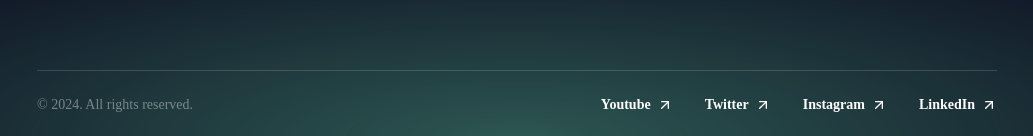
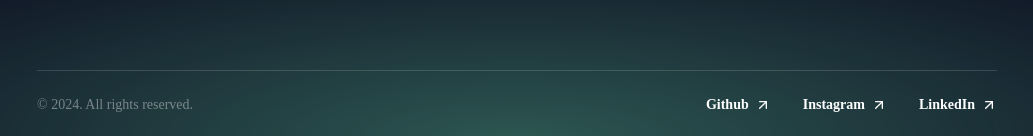
Before and after one commit to iamy8000/my_portfolio, a Next.js app: page / in a window 1280 px wide. Shown: the part 4479-4615 px from the top of the page, without its empty margins (123-1156 px from the left). Built offline with nearby package versions, Linux system fonts and the light colour scheme.

Commit message:
Add footer link

```diff
--- a/src/sections/Footer.tsx
+++ b/src/sections/Footer.tsx
@@ -1,28 +1,35 @@
 import ArrowUpRightIcon from "@/assets/icons/arrow-up-right.svg";
 
 const footerLinks = [
-  { title: "Youtube", href: "" },
-  { title: "Twitter", href: "" },
-  { title: "Instagram", href: "" },
-  { title: "LinkedIn", href: "" },
+  { title: "Github", href: "https://github.com/ianwu0915" },
+  { title: "Instagram", href: "https://www.instagram.com/ianwu0915/" },
+  { title: "LinkedIn", href: "https://www.linkedin.com/in/ianwu0915/" },
 ];
 export const Footer = () => {
   const maskStyle = {
-    WebkitMaskImage: "radial-gradient(50% 50% at bottom center, black, transparent)",
+    WebkitMaskImage:
+      "radial-gradient(50% 50% at bottom center, black, transparent)",
     maskImage: "radial-gradient(50% 50% at bottom center, black, transparent)",
   };
 
   return (
-    <footer className="relative -z-10 overflow-x-clip">
-      <div className="absolute h-[400px] w-[1600px] bottom-0 left-1/2 -translate-x-1/2 bg-emerald-300/30 -z-10" style={maskStyle}></div>
+    <footer className="relative overflow-x-clip">
+      <div
+        className="absolute h-[400px] w-[1600px] bottom-0 left-1/2 -translate-x-1/2 bg-emerald-300/30 -z-10"
+        style={maskStyle}
+      ></div>
       <div className="container">
         <div className="border-t border-white/15 py-6 text-sm flex flex-col md:flex-row md:justify-between items-center gap-8">
           <div className="text-white/40">&copy; 2024. All rights reserved.</div>
           <nav className="flex flex-col md:flex-row items-center gap-8">
             {footerLinks.map((link) => (
-              <a key={link.title} href={link.href} className="inline-flex items-center gap-1.5">
+              <a
+                key={link.title}
+                href={link.href}
+                className="inline-flex items-center gap-1.5"
+              >
                 <span className="font-semibold">{link.title}</span>
-                <ArrowUpRightIcon className="size-4"/>
+                <ArrowUpRightIcon className="size-4" />
               </a>
             ))}
           </nav>
```
